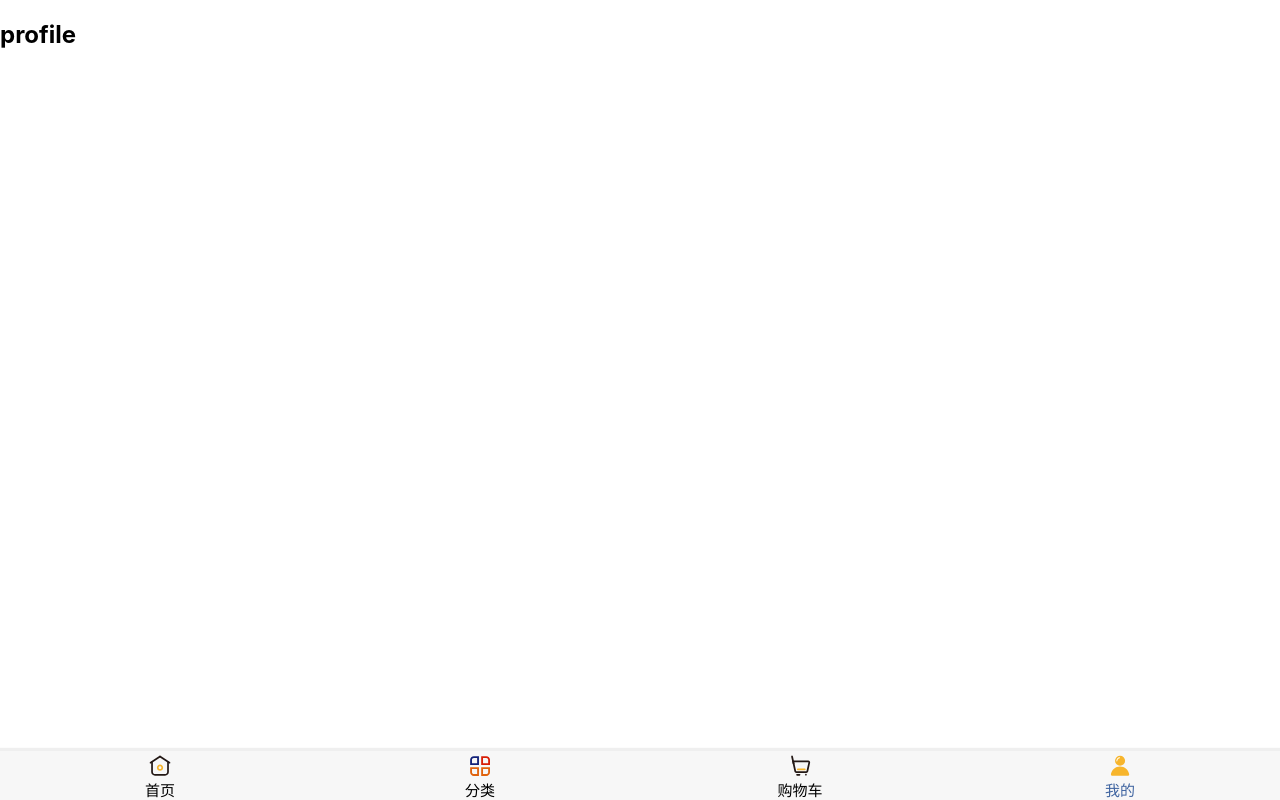
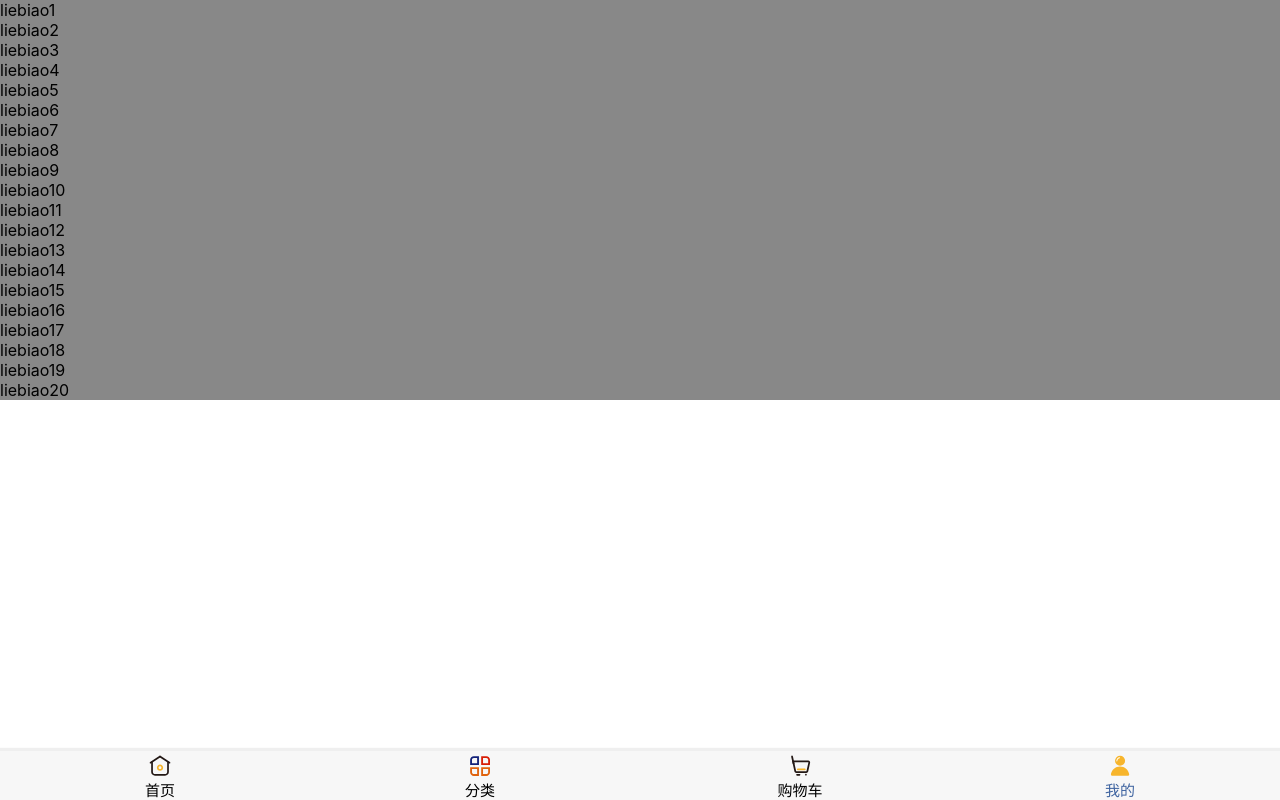
Before and after one commit to 1596136105/supermall, a Vue app: page /#/profile in a window 1280 px wide. Built offline with nearby package versions, Linux system fonts and the light colour scheme.

Commit message:
完成上拉加载，添加回到顶部按钮

```diff
--- a/src/components/common/scroll/Scroll.vue
+++ b/src/components/common/scroll/Scroll.vue
@@ -16,11 +16,44 @@ export default {
             scroll: null
         }
     },
+    props: {
+        probeType: {
+            type: Number,
+            default: 0
+        },
+        pullUpLoad: {
+            type: Boolean,
+            default: false
+        }
+
+    },
     mounted() {
+        //.创建BScroll对象
         this.scroll = new BScroll(this.$refs.wrapper,{
-            click: true
+            click: true,
+            tap: true,
+            probeType: this.probeType,
+            pullUpLoad: this.pullUpLoad
         })
+        //2.监听滚动位置
+        this.scroll.on('scroll', (position) => {
+            this.$emit('scroll',position)
+        })
+        //3.监听上拉事件
+        this.scroll.on('pullingUp', () => {
+            this.$emit('pullingUp')
+        })
+    },
+    methods: {
+        //定义一个scrollTo方法，三个参数，time为默认值300
+        scrollTo(x, y, time = 300) {
+            this.scroll.scrollTo(x,y,time)
+        },
+        finishPullUp() {
+            this.scroll.finishPullUp()
+        }
     }
+
 }
 </script>
 
--- /dev/null
+++ b/src/components/content/backtop/BackTop.vue
@@ -0,0 +1,20 @@
+<template>
+  <div class="backtop">
+      <img src="../../../assets/img/backtop/返回顶部.svg" alt="">
+  </div>
+</template>
+
+<script>
+export default {
+
+}
+</script>
+
+<style>
+    .backtop {
+        position: fixed;
+        bottom: 55px;
+        right: 15px;
+        width: 8%;
+        }
+</style>
--- a/src/views/home/childComps/HomeRecommendView.vue
+++ b/src/views/home/childComps/HomeRecommendView.vue
@@ -28,6 +28,7 @@ export default {
       text-align: center;
       padding: 5px 0px 15px;
       border-bottom: 10px solid #ece8e8;
+
   }
   .recommenditem {
       flex: 1;
--- a/src/views/home/home.vue
+++ b/src/views/home/home.vue
@@ -1,13 +1,20 @@
 <template>
   <div class="home">
         <nav-bar class="home-nav"><div slot="center">购物街</div></nav-bar>
-    <scroll class="home-content">
+    <scroll class="home-content"
+    ref="scroll"
+    :probe-type="3"
+    @scroll="contentScroll"
+    :pull-up-load = "true"
+    @pullingUp = "loadmore">
         <home-swiper :banners = "banners"></home-swiper>
         <home-recommend-view :recommends = "recommends"></home-recommend-view>
         <feature-view></feature-view>
         <tab-control class="tabcontrol" :titles="['流行','新款','精选']" @tabClick = "tabClick"></tab-control>
         <goods-list :goods = "goods[currentType].list"></goods-list>
       </scroll>
+        <!-- 组件想要监听点击要用native修饰符 -->
+      <back-top class="backtop" @click.native="backClick" v-show="isshow"></back-top>
   </div>
 </template>
 
@@ -21,6 +28,7 @@ import NavBar from '../../components/common/navbar/NavBar'
 import tabControl from '../../components/content/tabControl/tabControl'
 import GoodsList from '../../components/content/goods/GoodsList'
 import Scroll from '../../components/common/scroll/Scroll'
+import BackTop from '../../components/content/backtop/BackTop'
 
 import {getHomeMultidata,getHomeGoods} from "../../network/home"   //导入home.js，面向home.js进行网络请求
 
@@ -35,6 +43,7 @@ export default {
        tabControl,
        GoodsList,
        Scroll,
+       BackTop,
     },
     data(){
         return {
@@ -45,7 +54,8 @@ export default {
                 'new': {page:0, list: []},
                 'sell': {page:0, list: []},
             },
-            currentType: 'pop'
+            currentType: 'pop',
+            isshow: false,
         }
     },
     created() {
@@ -88,10 +98,23 @@ export default {
             getHomeGoods(type,page).then(res => {
                 this.goods[type].list.push(...res.data.list)
                 this.goods[type].page += 1
+
+                this.$refs.scroll.finishPullUp()
             })
+        },
+        backClick() {
+            //scroll组建中定义了scrollTo方法可以直接调用
+            this.$refs.scroll.scrollTo(0,0)
+            //scroll未定义
+            //this.$refs.scroll.scroll.scrollTo(0,0,500)
+        },
+        //监听滑动事件
+        contentScroll(position) {
+            this.isshow = (-position.y) > 1000
+        },
+        loadmore() {
+            this.getHomeGoods(this.currentType)
         }
-
-
     }
 }
 </script >
@@ -106,7 +129,7 @@ export default {
         color: #ffffff;
     }
     .tabcontrol {
-        position: sticky;
+
         top: 44px;
         z-index: 1;
     }
@@ -116,5 +139,8 @@ export default {
         bottom: 49px;
         left: 0;
         right: 0;
+        overflow: hidden;
+
     }
+
 </style>
--- a/src/views/profile/profile.vue
+++ b/src/views/profile/profile.vue
@@ -1,17 +1,125 @@
 <template>
-  <div>
-      <h2>
-          profile
-      </h2>
-  </div>
+  <scroll class="wrapper">
+      <ul>
+        <li>liebiao1</li>
+        <li>liebiao2</li>
+        <li>liebiao3</li>
+        <li>liebiao4</li>
+        <li>liebiao5</li>
+        <li>liebiao6</li>
+        <li>liebiao7</li>
+        <li>liebiao8</li>
+        <li>liebiao9</li>
+        <li>liebiao10</li>
+        <li>liebiao11</li>
+        <li>liebiao12</li>
+        <li>liebiao13</li>
+        <li>liebiao14</li>
+        <li>liebiao15</li>
+        <li>liebiao16</li>
+        <li>liebiao17</li>
+        <li>liebiao18</li>
+        <li>liebiao19</li>
+        <li>liebiao20</li>
+        <li>liebiao21</li>
+        <li>liebiao22</li>
+        <li>liebiao23</li>
+        <li>liebiao24</li>
+        <li>liebiao25</li>
+        <li>liebiao26</li>
+        <li>liebiao27</li>
+        <li>liebiao28</li>
+        <li>liebiao29</li>
+        <li>liebiao30</li>
+        <li>liebiao31</li>
+        <li>liebiao32</li>
+        <li>liebiao33</li>
+        <li>liebiao34</li>
+        <li>liebiao35</li>
+        <li>liebiao36</li>
+        <li>liebiao37</li>
+        <li>liebiao38</li>
+        <li>liebiao39</li>
+        <li>liebiao40</li>
+        <li>liebiao41</li>
+        <li>liebiao42</li>
+        <li>liebiao43</li>
+        <li>liebiao44</li>
+        <li>liebiao45</li>
+        <li>liebiao46</li>
+        <li>liebiao47</li>
+        <li>liebiao48</li>
+        <li>liebiao49</li>
+        <li>liebiao50</li>
+        <li>liebiao51</li>
+        <li>liebiao52</li>
+        <li>liebiao53</li>
+        <li>liebiao54</li>
+        <li>liebiao55</li>
+        <li>liebiao56</li>
+        <li>liebiao57</li>
+        <li>liebiao58</li>
+        <li>liebiao59</li>
+        <li>liebiao60</li>
+        <li>liebiao61</li>
+        <li>liebiao62</li>
+        <li>liebiao63</li>
+        <li>liebiao64</li>
+        <li>liebiao65</li>
+        <li>liebiao66</li>
+        <li>liebiao67</li>
+        <li>liebiao68</li>
+        <li>liebiao69</li>
+        <li>liebiao70</li>
+        <li>liebiao71</li>
+        <li>liebiao72</li>
+        <li>liebiao73</li>
+        <li>liebiao74</li>
+        <li>liebiao75</li>
+        <li>liebiao76</li>
+        <li>liebiao77</li>
+        <li>liebiao78</li>
+        <li>liebiao79</li>
+        <li>liebiao80</li>
+        <li>liebiao81</li>
+        <li>liebiao82</li>
+        <li>liebiao83</li>
+        <li>liebiao84</li>
+        <li>liebiao85</li>
+        <li>liebiao86</li>
+        <li>liebiao87</li>
+        <li>liebiao88</li>
+        <li>liebiao89</li>
+        <li>liebiao90</li>
+        <li>liebiao91</li>
+        <li>liebiao92</li>
+        <li>liebiao93</li>
+        <li>liebiao94</li>
+        <li>liebiao95</li>
+        <li>liebiao96</li>
+        <li>liebiao97</li>
+        <li>liebiao98</li>
+        <li>liebiao99</li>
+        <li>liebiao100</li>
+      </ul>
+  </scroll>
 </template>
 
 <script>
+import Scroll from '../../components/common/scroll/Scroll'
+
 export default {
-
+  components: {
+    Scroll,
+  }
 }
 </script>
 
-<style>
-
+<style scoped>
+  /* 为scroll的wrapper设置高度 */
+  .wrapper {
+    height: 400px;
+    background-color: #888888;
+    overflow: hidden;
+  }
 </style>
```
Also changed, not shown: src/assets/img/backtop/返回顶部.svg (added), src/assets/img/backtop/返回顶部4.svg (added).
